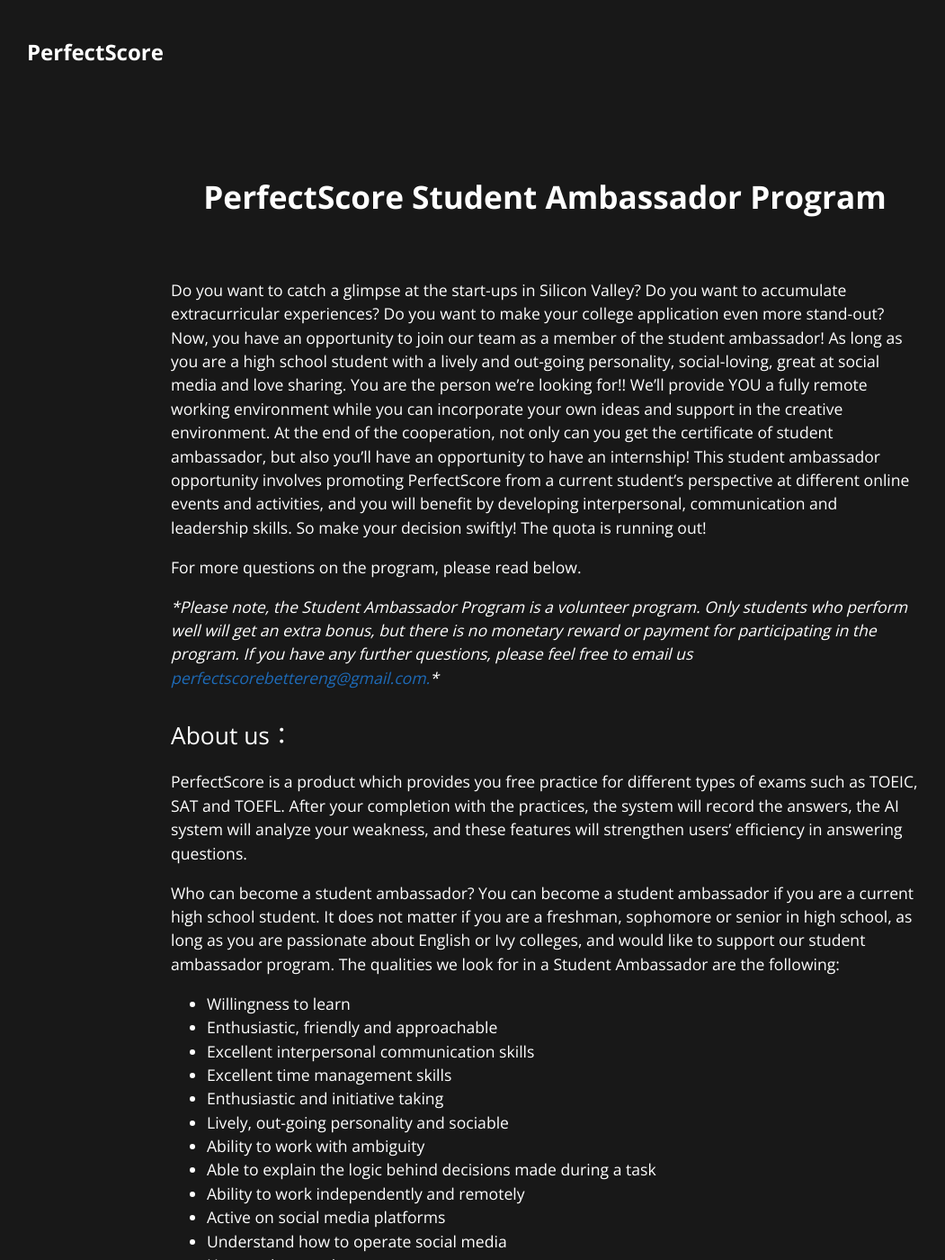
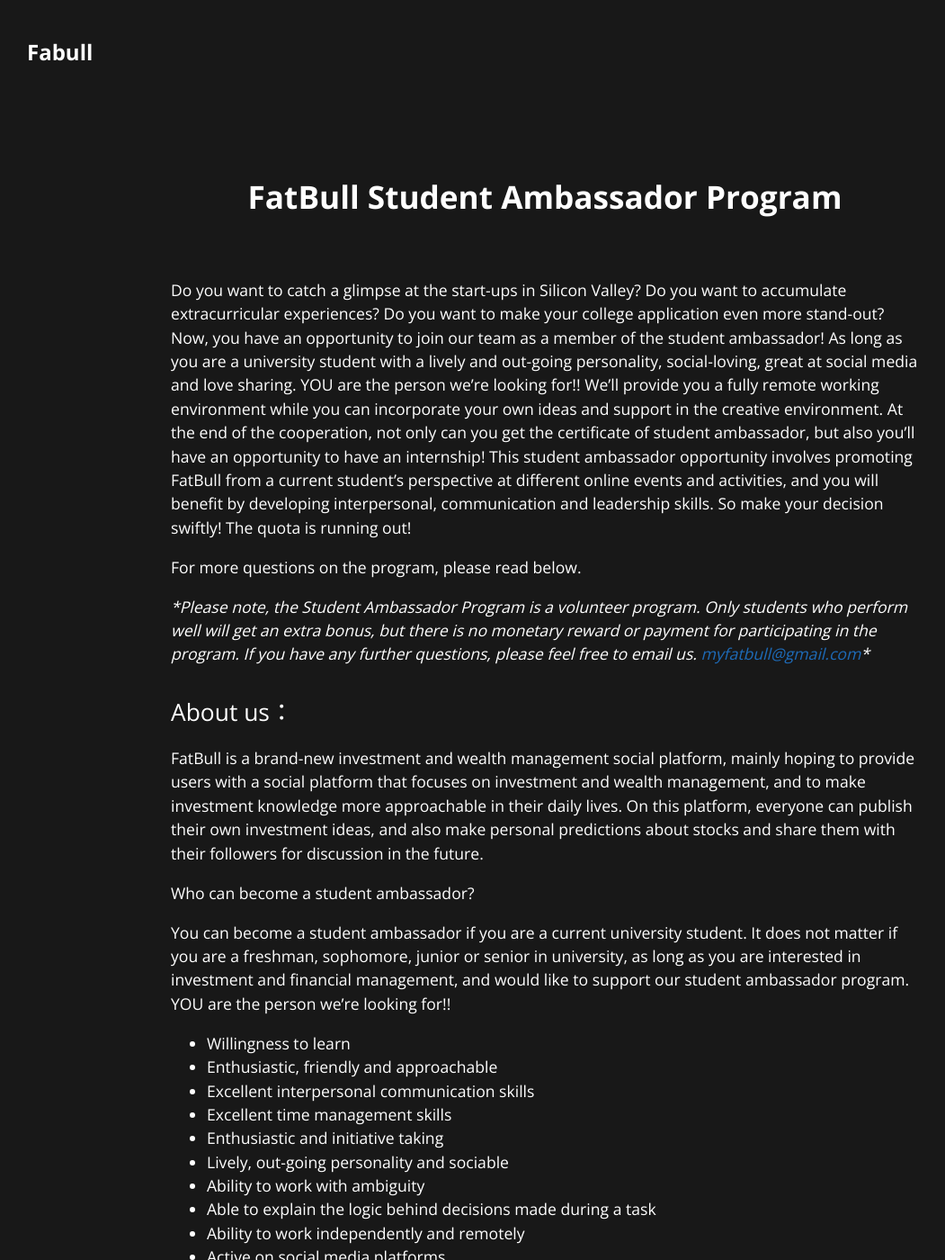
Before and after one commit to FatBullPublic/pages, a Jekyll site: the page built from student-ambassador.md, in a window 1280 px wide and 1400 px high. Shown: the whole window at 90% size, without its empty margins (34-1085 px from the left). Built offline with Jekyll 4.4.1, drawn with Linux system fonts in a browser that asks for light colours; some of the changed text lies outside the part shown.

Commit message:
Fixing Student Ambassador

```diff
--- a/_layouts/default.html
+++ b/_layouts/default.html
@@ -29,8 +29,8 @@
 
     <header class="page-header" role="banner">
       <h2 class="logo">
-        <a href="http://getperfectscore.com/"       target="_blank"
-                  rel="noreferrer"> PerfectScore</a>
+        <a href="https://myfatbull.com/"       target="_blank"
+                  rel="noreferrer"> Fabull</a>
       </h2>
     </header>
 
@@ -42,7 +42,7 @@
           <span class="site-footer-owner"><a href="{{ site.github.repository_url }}">{{ site.github.repository_name }}</a> is maintained by <a href="{{ site.github.owner_url }}">{{ site.github.owner_name }}</a>.</span>
         {% endif %}
         <span class="site-footer-credits">This page was generated by <a href="https://pages.github.com">GitHub Pages</a>.</span> -->
-        <span>© PerfectScore 2020</span>
+        <span>© Fatbull 2020</span>
       </footer>
     </main>
   </body>
--- a/_layouts/faq.html
+++ b/_layouts/faq.html
@@ -32,9 +32,9 @@
       <h2 class="logo">
 
         <a href="http://getperfectscore.com/"       target="_blank"
-                  rel="noreferrer"> PerfectScore</a>
+                  rel="noreferrer"> Fatbull</a>
       </h2>
-<h1>Perfect Score 常見問題</h1>
+<h1>Fatbull 常見問題</h1>
     </header>
 
     <main id="content" class="main-content" role="main">
@@ -45,7 +45,7 @@
           <span class="site-footer-owner"><a href="{{ site.github.repository_url }}">{{ site.github.repository_name }}</a> is maintained by <a href="{{ site.github.owner_url }}">{{ site.github.owner_name }}</a>.</span>
         {% endif %}
         <span class="site-footer-credits">This page was generated by <a href="https://pages.github.com">GitHub Pages</a>.</span> -->
-        <span>© PerfectScore 2020</span>
+        <span>© Fatbull 2020</span>
       </footer>
     </main>
   </body>
--- a/_layouts/podcast.html
+++ b/_layouts/podcast.html
@@ -34,7 +34,7 @@
         <a href="http://getperfectscore.com/"       target="_blank"
                   rel="noreferrer"> PerfectScore</a>
       </h2>
-<h1>PerfectScore Special Podcast Guest</h1>
+<h1>Fatbull Special Podcast Guest</h1>
     </header>
 
     <main id="content" class="main-content" role="main">
@@ -45,7 +45,7 @@
           <span class="site-footer-owner"><a href="{{ site.github.repository_url }}">{{ site.github.repository_name }}</a> is maintained by <a href="{{ site.github.owner_url }}">{{ site.github.owner_name }}</a>.</span>
         {% endif %}
         <span class="site-footer-credits">This page was generated by <a href="https://pages.github.com">GitHub Pages</a>.</span> -->
-        <span>© PerfectScore 2020</span>
+        <span>© Fatbull 2020</span>
       </footer>
     </main>
   </body>
--- a/student-ambassador.md
+++ b/student-ambassador.md
@@ -2,22 +2,23 @@
 layout: default
 title: PerfectScore Student Ambassador Program
 ---
-<h1 style="text-align: center; margin-bottom: 64px; font-weight:bold;">PerfectScore Student Ambassador Program</h1>
+<h1 style="text-align: center; margin-bottom: 64px; font-weight:bold;">FatBull Student Ambassador Program</h1>
 
 
-Do you want to catch a glimpse at the start-ups in Silicon Valley? Do you want to accumulate extracurricular experiences? Do you want to make your college application even more stand-out? Now, you have an opportunity to join our team as a member of the student ambassador! As long as you are a high school student with a lively and out-going personality, social-loving, great at social media and love sharing. You are the person we’re looking for!! We’ll provide YOU a fully remote working environment while you can incorporate your own ideas and support in the creative environment. At the end of the cooperation, not only can you get the certificate of student ambassador, but also you'll have an opportunity to have an internship! This student ambassador opportunity involves promoting PerfectScore from a current student's perspective at different online events and activities, and you will benefit by developing interpersonal, communication and leadership skills. So make your decision swiftly! The quota is running out!
+Do you want to catch a glimpse at the start-ups in Silicon Valley? Do you want to accumulate extracurricular experiences? Do you want to make your college application even more stand-out? Now, you have an opportunity to join our team as a member of the student ambassador! As long as you are a university student with a lively and out-going personality, social-loving, great at social media and love sharing. YOU are the person we’re looking for!! We’ll provide you a fully remote working environment while you can incorporate your own ideas and support in the creative environment. At the end of the cooperation, not only can you get the certificate of student ambassador, but also you'll have an opportunity to have an internship! This student ambassador opportunity involves promoting FatBull from a current student's perspective at different online events and activities, and you will benefit by developing interpersonal, communication and leadership skills. So make your decision swiftly! The quota is running out!
 
 For more questions on the program, please read below.
 
-_*Please note, the Student Ambassador Program is a volunteer program. Only students who perform well will get an extra bonus, but there is no monetary reward or payment for participating in the program. If you have any further questions, please feel free to email us [perfectscorebettereng@gmail.com.](mailto:perfectscorebettereng@gmail.com.)*_
+_*Please note, the Student Ambassador Program is a volunteer program. Only students who perform well will get an extra bonus, but there is no monetary reward or payment for participating in the program. If you have any further questions, please feel free to email us. [myfatbull@gmail.com](mailto:myfatbull@gmail.com)*_
 
 ## About us：
 
-PerfectScore is a product which provides you free practice for different types of exams such as TOEIC, SAT and TOEFL. After your completion with the practices, the system will record the answers, the AI system will analyze your weakness, and these features will strengthen users' efficiency in answering questions.
+FatBull is a brand-new investment and wealth management social platform, mainly hoping to provide users with a social platform that focuses on investment and wealth management, and to make investment knowledge more approachable in their daily lives. On this platform, everyone can publish their own investment ideas, and also make personal predictions about stocks and share them with their followers for discussion in the future.
 
 Who can become a student ambassador?
-You can become a student ambassador if you are a current high school student. It does not matter if you are a freshman, sophomore or senior in high school, as long as you are passionate about English or Ivy colleges, and would like to support our student ambassador program.
-The qualities we look for in a Student Ambassador are the following:
+
+You can become a student ambassador if you are a current university student. It does not matter if you are a freshman, sophomore, junior or senior in university, as long as you are interested in investment and financial management, and would like to support our student ambassador program. YOU are the person we’re looking for!!
+
 - Willingness to learn
 - Enthusiastic, friendly and approachable
 - Excellent interpersonal communication skills
```
